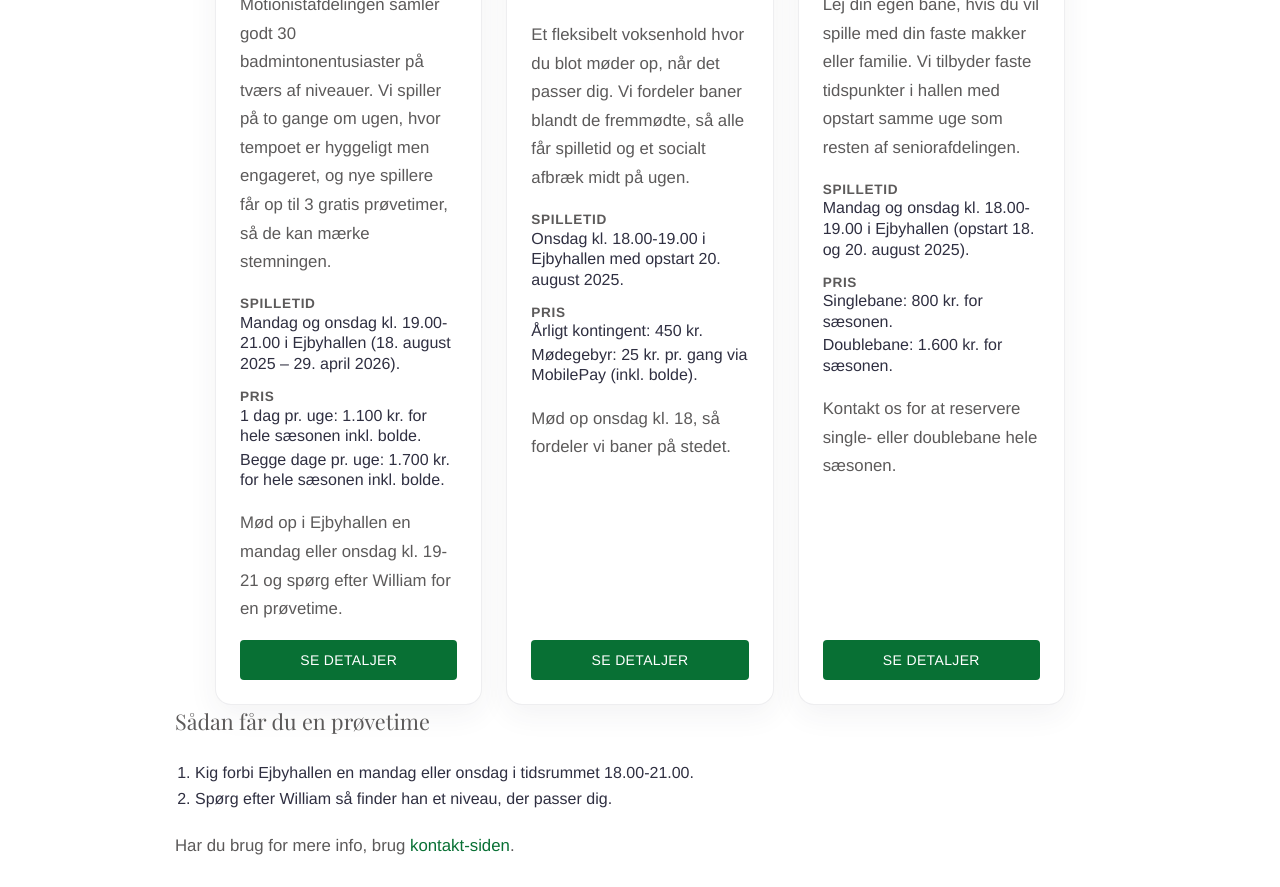
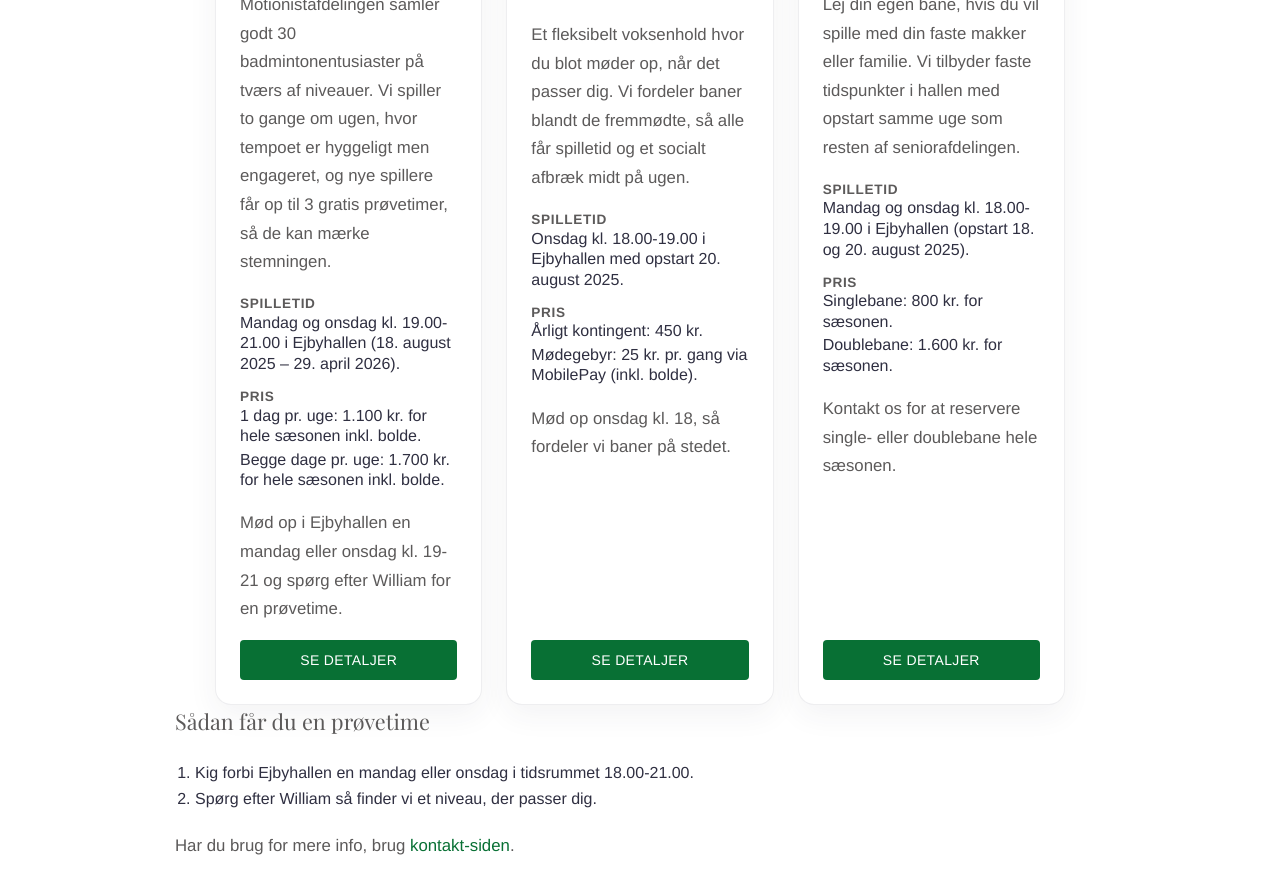
Before and after one commit to Ejby-badminton/web-site, a Jekyll site: the page built from indhold/sider/forside.md, in a window 1280 px wide. Shown: the part 605-1492 px from the top of the page. Built offline with Jekyll 4.4.1, drawn with Linux system fonts in a browser that asks for light colours.

Commit message:
text fixes

```diff
--- a/indhold/data/tilbud.yml
+++ b/indhold/data/tilbud.yml
@@ -3,7 +3,7 @@
   season: "2025/2026"
   blurb: >-
     Motionistafdelingen samler godt 30 badmintonentusiaster på tværs af niveauer.
-    Vi spiller på to gange om ugen, hvor tempoet er hyggeligt men engageret,
+    Vi spiller to gange om ugen, hvor tempoet er hyggeligt men engageret,
     og nye spillere får op til 3 gratis prøvetimer, så de kan mærke stemningen.
   times:
     - "Mandag og onsdag kl. 19.00-21.00 i Ejbyhallen (18. august 2025 – 29. april 2026)."
--- a/indhold/sider/forside.md
+++ b/indhold/sider/forside.md
@@ -70,7 +70,7 @@ tilbud, der passer dig, og brug knapperne under kortene for at læse mere.
 ## Sådan får du en prøvetime
 
 1. Kig forbi Ejbyhallen en mandag eller onsdag i tidsrummet 18.00-21.00.
-2. Spørg efter William så finder han et niveau, der passer dig.
+2. Spørg efter William så finder vi et niveau, der passer dig.
 
 Har du brug for mere info, brug [kontakt-siden](/kontakt/).
 
```
Also changed, not shown: indhold/sider/_tilbud/baneudlejning.md (+1 -1 lines), indhold/sider/_tilbud/flex-hygge.md (+1 -1 lines), indhold/sider/_tilbud/senior-motion.md (+1 -1 lines), indhold/sider/kontakt.md (+1 -1 lines), indhold/sider/om-klubben.md (+1 -1 lines).
